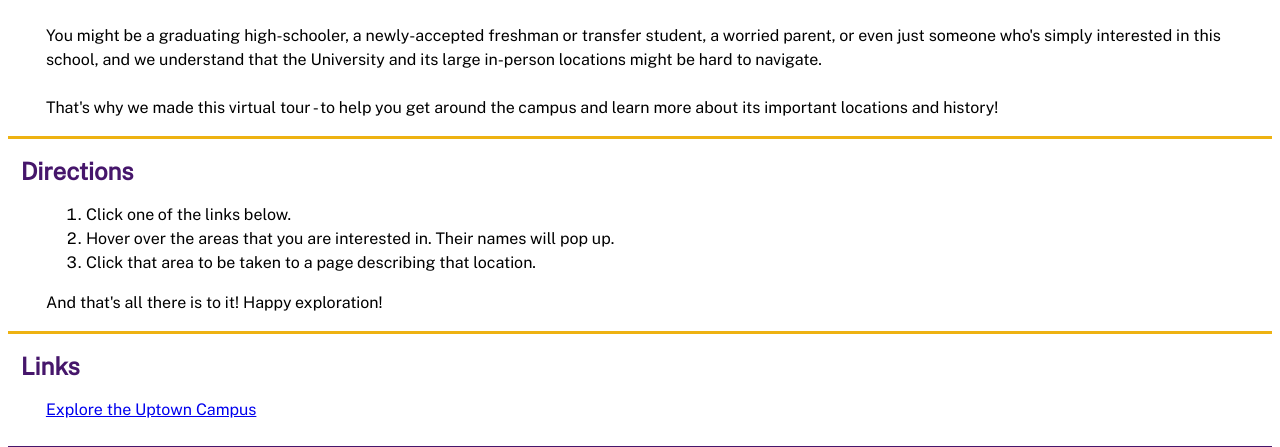
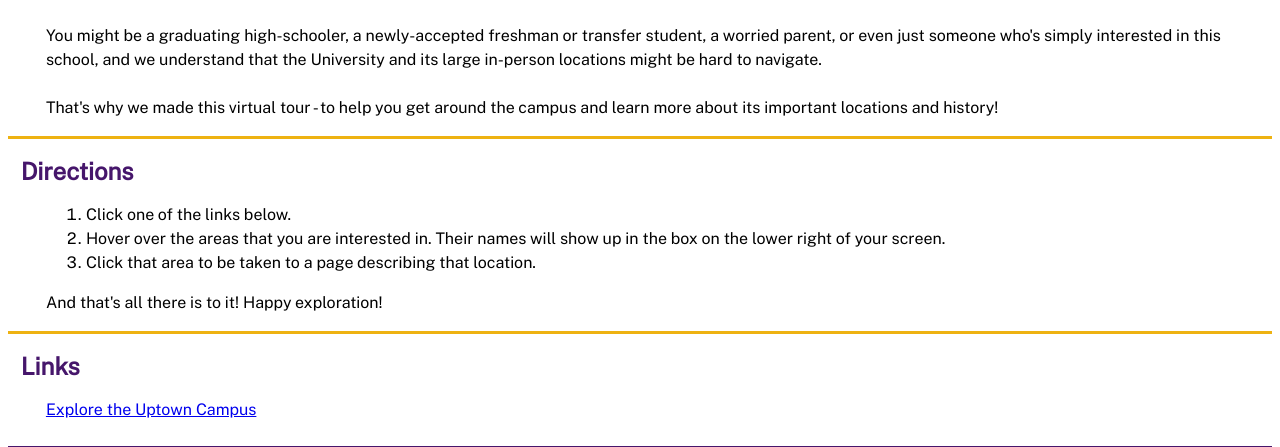
Before and after one commit to CINF-405-Group-6-Fall-2023/UAlbanyVirtualTour, a Django app: page / in a window 1280 px wide. Shown: the part 224-671 px from the top of the page. Run offline with Django 4.2, Linux system fonts and the light colour scheme.

Commit message:
updated instructions to describe overlaid placename div

```diff
--- a/campusmap/templates/landing.html
+++ b/campusmap/templates/landing.html
@@ -27,7 +27,7 @@
     <h2>Directions</h2>
     <ol>
         <li>Click one of the links below.</li>
-        <li>Hover over the areas that you are interested in. Their names will pop up.</li>
+        <li>Hover over the areas that you are interested in. Their names will show up in the box on the lower right of your screen.</li>
         <li>Click that area to be taken to a page describing that location.</li>
     </ol>
     <p>And that's all there is to it! Happy exploration!</p>
```
